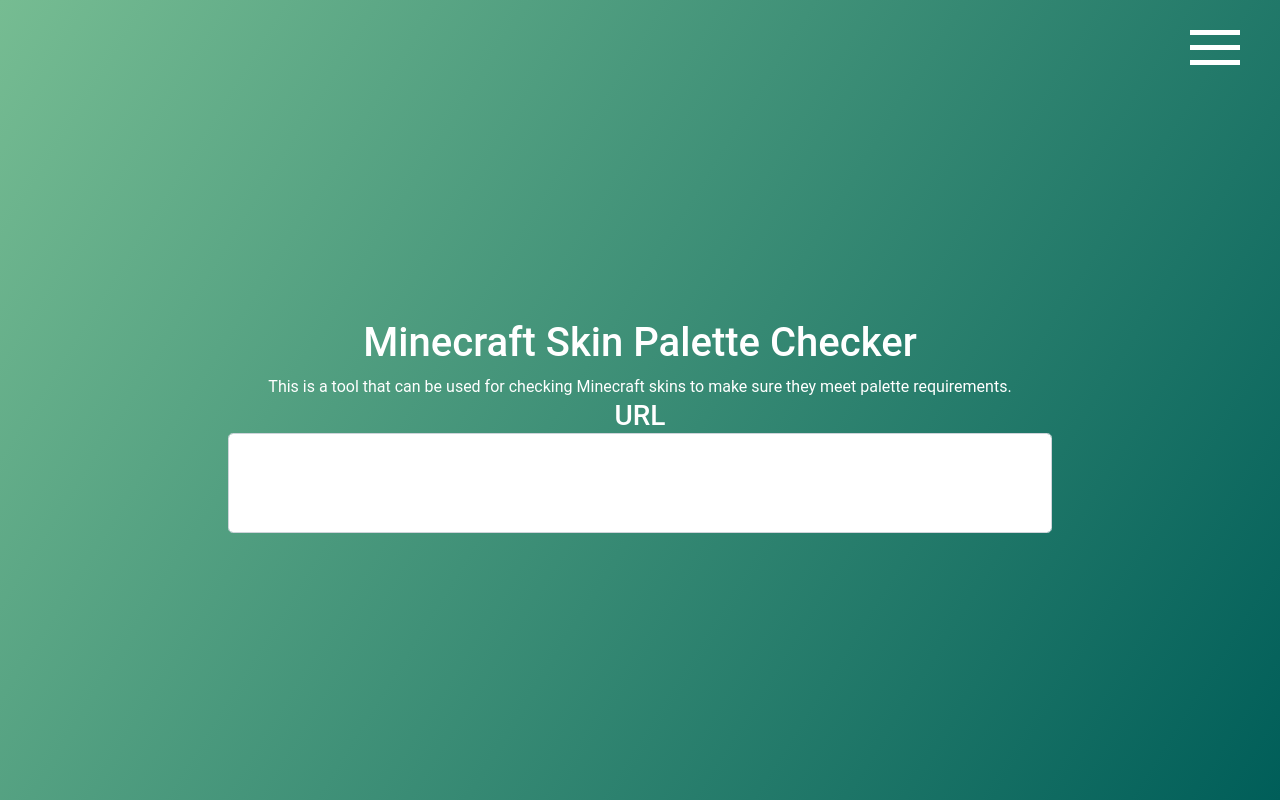
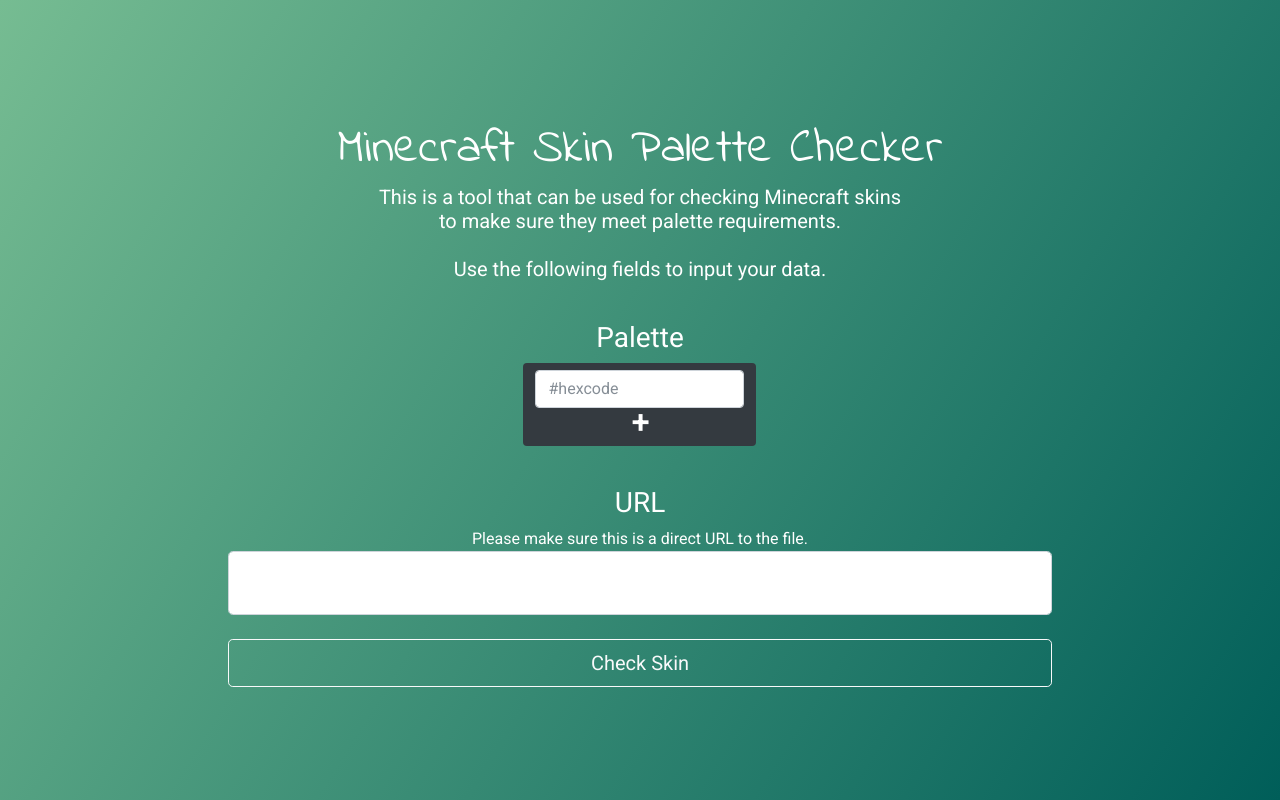
Before and after one commit to Zitzabis/palette_checker, a PHP site: page / in a window 1280 px wide. Run offline with PHP 8.4, Linux system fonts and the light colour scheme.

Commit message:
Completes controls and appearance.

```diff
--- a/components/head.php
+++ b/components/head.php
@@ -3,5 +3,5 @@
     <link rel="stylesheet" href="css/custom.css">
     <link rel="stylesheet" href="css/bootstrap.css">
     <link rel="stylesheet" href="css/sidebar.css">
-    <!-- <link href="https://fonts.googleapis.com/css?family=Roboto" rel="stylesheet"> -->
+    <link href="https://fonts.googleapis.com/css?family=Indie+Flower|Roboto" rel="stylesheet">
 </head>
--- a/css/custom.css
+++ b/css/custom.css
@@ -7,6 +7,10 @@
 html, body { width:100%; height:100%; } /* just to be sure these are full screen*/
 
 canvas { display:block; } /* To remove the scrollbars */
+
+.writtenFont {
+    font-family: 'Indie Flower', cursive;
+}
 
 .pageContent {
     color: white;
@@ -54,3 +58,13 @@
     color: white !important;
     text-decoration: none !important; /* no underline */
 }
+
+@media only screen and (max-width: 600px) {
+    .flexContentMobile {
+        margin-top: 5rem;
+        margin-bottom: 10rem;
+    }
+    .centerContent {
+        overflow-y: scroll;
+    }
+}
--- a/index.php
+++ b/index.php
@@ -5,29 +5,46 @@
         include_once("components/scripts.php");
     ?>
     <body>
-        <?php include_once("components/navBarIcon.php"); ?>
         <main>
             <div class="pageContent centerContent container-fluid">
-                <?php include_once("components/nav.php"); ?>
-                <div class="row align-items-center" style="height: 100%">
+                <div class="row align-items-center flexContentMobile" style="height: 100%;">
                     <div class="col-8 offset-2">
-                        <div class="logoCaption text-center">
-                            <h1>Minecraft Skin Palette Checker</h1>
-                            This is a tool that can be used for checking Minecraft skins to make sure they meet palette requirements.
-                            <h3 class="text-center">
+                        <div class="logoCaption row">
+                            <div class="text-center col">
+                                <font size="10" class="writtenFont">Minecraft Skin Palette Checker</font>
+                                <h5>This is a tool that can be used for checking Minecraft skins<br>to make sure they meet palette requirements.<br><br>Use the following fields to input your data.</h5>
+                            </div>
+                        </div>
+                        <div class="row" style="padding-top:2rem;">
+                            <div class="text-center col">
+                                <h3>Palette</h3>
+                                <h1>
+                                    <span class="badge bg-dark">
+                                        <input class="form-control" type="text" id="hexcode" placeholder="#hexcode">
+                                        <span style="cursor: pointer;" onclick="addColor()">+</span>
+                                    </span>
+                                </h1>
+                                <h1 id="colors">
+
+                                </h1>
+                            </div>
+                        </div>
+                        <div class="row" style="padding-top:2rem;">
+                            <div class="text-center col">
+                                <h3>URL</h3>
+                                Please make sure this is a direct URL to the file.
                                 <div>
-                                    URL
-                                    <input style="width: 100%; height: 100px;" class="form-control form-control-lg" type="text">
+                                    <input style="width: 100%; height: 4rem;" id="url" class="form-control form-control-lg" type="text">
                                 </div>
-                            </h3>
+                                <br>
+                                <button type="button" class="btn btn-outline-light btn-lg btn-block" style="cursor: pointer;" onclick="matcher()">Check Skin</button>
+                            </div>
                         </div>
                     </div>
                 </div>
             </div>
             <?php include_once("components/granim.php"); ?>
         </main>
-        <?php include_once("components/sidebar.php"); ?>
     </body>
-
     <?php include_once("components/granim.php"); ?>
 </html>
```
